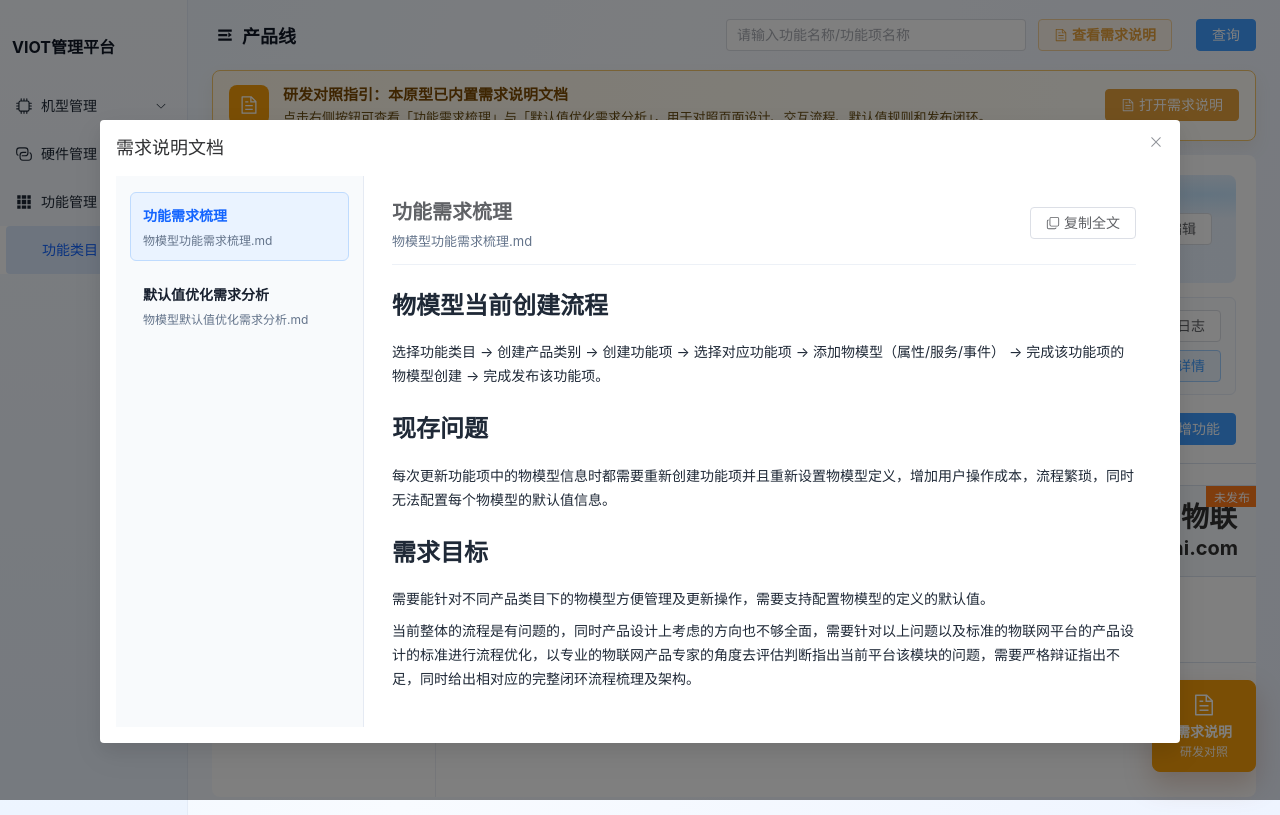
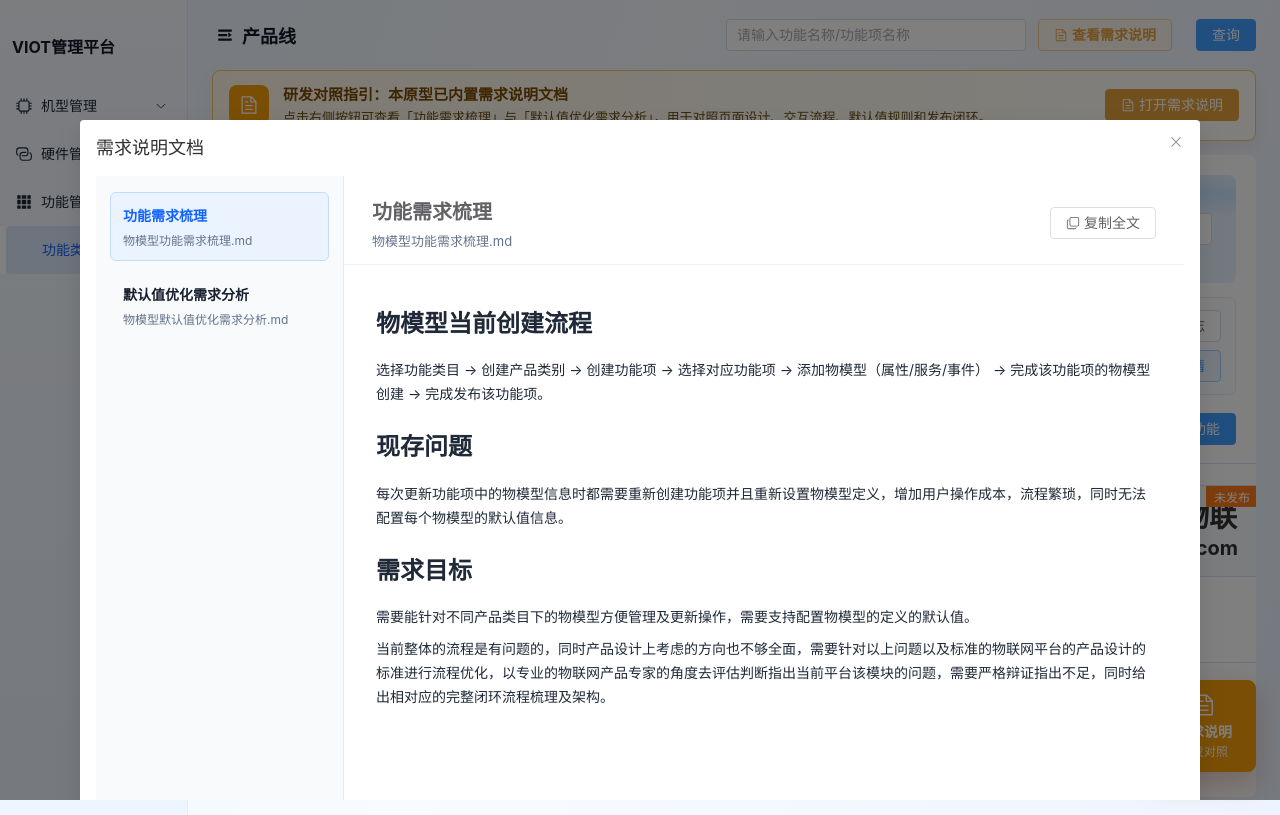
Before and after one commit to tangtangtang-tys/0512-Thing-Model-Optimization, a Vue app: page /iot/thing-model in a window 1280 px wide. Both pictures are taken after a click on the button "查看需求说明". Built offline with nearby package versions, Linux system fonts and the light colour scheme.

Commit message:
Fix requirement docs layout

```diff
--- a/src/components/RequirementDocsDialog.vue
+++ b/src/components/RequirementDocsDialog.vue
@@ -2,7 +2,7 @@
   <el-dialog
     v-model="visible"
     title="需求说明文档"
-    width="min(1080px, 92vw)"
+    width="min(1120px, 92vw)"
     class="requirement-docs-dialog"
     append-to-body
     destroy-on-close
@@ -30,7 +30,23 @@
           </div>
           <el-button :icon="CopyDocument" @click="handleCopy">复制全文</el-button>
         </div>
-        <article class="markdown-preview" v-html="renderedContent" />
+        <article class="markdown-preview">
+          <template v-for="(block, index) in docBlocks" :key="`${block.type}-${index}-${block.text}`">
+            <component :is="block.type" v-if="isHeading(block.type)" class="doc-heading">
+              {{ block.text }}
+            </component>
+            <p v-else-if="block.type === 'p'">{{ block.text }}</p>
+            <div
+              v-else
+              class="doc-list-line"
+              :class="{ ordered: block.type === 'ol', unordered: block.type === 'ul' }"
+              :style="{ paddingLeft: `${block.depth * 22}px` }"
+            >
+              <span class="doc-list-marker">{{ block.marker }}</span>
+              <span>{{ block.text }}</span>
+            </div>
+          </template>
+        </article>
       </section>
     </div>
   </el-dialog>
@@ -42,91 +58,81 @@ import { CopyDocument } from '@element-plus/icons-vue';
 import { ElMessage } from 'element-plus';
 import { requirementDocs } from '@/docs/requirements';
 
+interface DocBlock {
+  type: 'h1' | 'h2' | 'h3' | 'h4' | 'p' | 'ol' | 'ul';
+  text: string;
+  depth: number;
+  marker: string;
+}
+
 const visible = defineModel<boolean>({ required: true });
 const activeDocId = ref(requirementDocs[0]?.id || '');
 
 const activeDoc = computed(() => requirementDocs.find((doc) => doc.id === activeDocId.value) || requirementDocs[0]);
-const renderedContent = computed(() => renderMarkdown(activeDoc.value.content));
+const docBlocks = computed(() => parseMarkdown(activeDoc.value.content));
 
 async function handleCopy() {
   await navigator.clipboard.writeText(activeDoc.value.content);
   ElMessage.success('已复制需求文档内容');
 }
 
-function renderMarkdown(markdown: string) {
+function parseMarkdown(markdown: string): DocBlock[] {
   const lines = markdown.split('\n');
-  const html: string[] = [];
-  let listStack: Array<'ul' | 'ol'> = [];
-
-  const closeLists = (targetDepth = 0) => {
-    while (listStack.length > targetDepth) {
-      html.push(`</${listStack.pop()}>`);
-    }
-  };
+  const blocks: DocBlock[] = [];
 
   for (const rawLine of lines) {
     const line = rawLine.trimEnd();
     const trimmed = line.trim();
 
     if (!trimmed) {
-      closeLists();
       continue;
     }
 
     const heading = trimmed.match(/^(#{1,4})\s+(.+)$/);
     if (heading) {
-      closeLists();
       const level = Math.min(heading[1].length, 4);
-      html.push(`<h${level}>${escapeHtml(heading[2])}</h${level}>`);
+      blocks.push({ type: `h${level}` as DocBlock['type'], text: cleanInline(heading[2]), depth: 0, marker: '' });
       continue;
     }
 
     const unordered = line.match(/^(\s*)-\s+(.+)$/);
     if (unordered) {
-      const depth = Math.floor(unordered[1].length / 3);
-      syncListStack('ul', depth, listStack, html);
-      html.push(`<li>${escapeHtml(unordered[2])}</li>`);
+      blocks.push({
+        type: 'ul',
+        text: cleanInline(unordered[2]),
+        depth: getIndentDepth(unordered[1]),
+        marker: '•'
+      });
       continue;
     }
 
     const ordered = line.match(/^(\s*)\d+\.\s+(.+)$/);
     if (ordered) {
-      const depth = Math.floor(ordered[1].length / 3);
-      syncListStack('ol', depth, listStack, html);
-      html.push(`<li>${escapeHtml(ordered[2])}</li>`);
+      blocks.push({
+        type: 'ol',
+        text: cleanInline(ordered[2]),
+        depth: getIndentDepth(ordered[1]),
+        marker: `${trimmed.split('.')[0]}.`
+      });
       continue;
     }
 
-    closeLists();
-    html.push(`<p>${escapeHtml(trimmed)}</p>`);
+    blocks.push({ type: 'p', text: cleanInline(trimmed), depth: 0, marker: '' });
   }
 
-  closeLists();
-  return html.join('');
+  return blocks;
 }
 
-function syncListStack(type: 'ul' | 'ol', depth: number, stack: Array<'ul' | 'ol'>, html: string[]) {
-  while (stack.length > depth + 1) {
-    html.push(`</${stack.pop()}>`);
-  }
-  while (stack.length < depth + 1) {
-    stack.push(type);
-    html.push(`<${type}>`);
-  }
-  if (stack[stack.length - 1] !== type) {
-    html.push(`</${stack.pop()}>`);
-    stack.push(type);
-    html.push(`<${type}>`);
-  }
+function isHeading(type: DocBlock['type']) {
+  return ['h1', 'h2', 'h3', 'h4'].includes(type);
 }
 
-function escapeHtml(value: string) {
-  return value
-    .replace(/&/g, '&amp;')
-    .replace(/</g, '&lt;')
-    .replace(/>/g, '&gt;')
-    .replace(/"/g, '&quot;')
-    .replace(/'/g, '&#39;');
+function getIndentDepth(spaces: string) {
+  return Math.min(Math.floor(spaces.length / 3), 3);
+}
+
+function cleanInline(value: string) {
+  return value.replace(/\*\*(.*?)\*\*/g, '$1').replace(/`([^`]+)`/g, '$1');
 }
 </script>
 
@@ -134,11 +140,13 @@ function escapeHtml(value: string) {
 .docs-shell {
   display: grid;
   grid-template-columns: 248px minmax(0, 1fr);
-  min-height: 68vh;
-  max-height: 78vh;
+  height: min(78vh, 760px);
+  min-height: 560px;
+  overflow: hidden;
 }
 
 .docs-nav {
+  overflow: auto;
   padding: 16px 14px;
   border-right: 1px solid #e5eaf3;
   background: #f8fafc;
@@ -180,19 +188,22 @@ function escapeHtml(value: string) {
 }
 
 .docs-content {
+  display: flex;
+  min-height: 0;
   min-width: 0;
-  padding: 20px 28px 28px;
-  overflow: auto;
+  flex-direction: column;
+  overflow: hidden;
 }
 
 .docs-content__head {
   display: flex;
   align-items: center;
   justify-content: space-between;
+  flex: 0 0 auto;
   gap: 20px;
-  margin-bottom: 18px;
-  padding-bottom: 14px;
+  padding: 20px 28px 14px;
   border-bottom: 1px solid #edf1f7;
+  background: #fff;
 
   h2 {
     margin: 0;
@@ -208,45 +219,58 @@ function escapeHtml(value: string) {
 }
 
 .markdown-preview {
+  min-height: 0;
+  padding: 18px 32px 34px;
+  overflow: auto;
   color: #1f2937;
   line-height: 1.72;
 
-  :deep(h1) {
+  h1 {
     margin: 20px 0 14px;
     font-size: 24px;
   }
 
-  :deep(h2) {
+  h2 {
     margin: 24px 0 12px;
     padding-top: 10px;
     border-top: 1px solid #edf1f7;
     font-size: 19px;
   }
 
-  :deep(h3) {
+  h3 {
     margin: 18px 0 10px;
     font-size: 16px;
   }
 
-  :deep(p) {
+  h4 {
+    margin: 16px 0 8px;
+    font-size: 15px;
+  }
+
+  p {
     margin: 8px 0;
   }
+}
 
-  :deep(ol),
-  :deep(ul) {
-    margin: 8px 0 12px;
-    padding-left: 22px;
-  }
+.doc-list-line {
+  display: grid;
+  grid-template-columns: 28px minmax(0, 1fr);
+  gap: 2px;
+  margin: 5px 0;
+  line-height: 1.65;
+}
 
-  :deep(li) {
-    margin: 4px 0;
-  }
+.doc-list-marker {
+  color: #475569;
+  text-align: right;
+  white-space: nowrap;
 }
 
 @media (max-width: 760px) {
   .docs-shell {
     display: block;
-    max-height: none;
+    height: 78vh;
+    min-height: 0;
   }
 
   .docs-nav {
@@ -262,8 +286,16 @@ function escapeHtml(value: string) {
   }
 
   .docs-content {
-    max-height: 68vh;
-    padding: 18px;
+    height: calc(78vh - 92px);
+  }
+
+  .docs-content__head {
+    align-items: flex-start;
+    padding: 16px 18px 12px;
+  }
+
+  .markdown-preview {
+    padding: 14px 18px 28px;
   }
 }
 </style>
```
